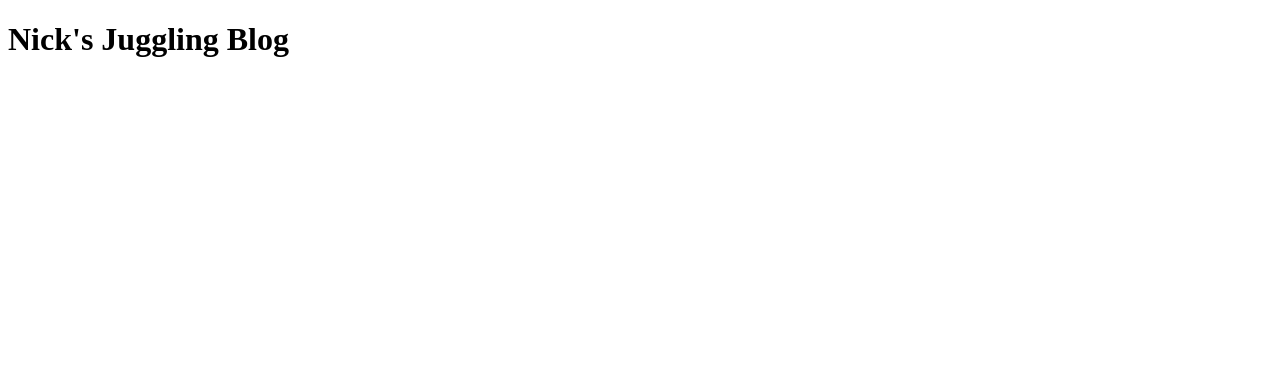
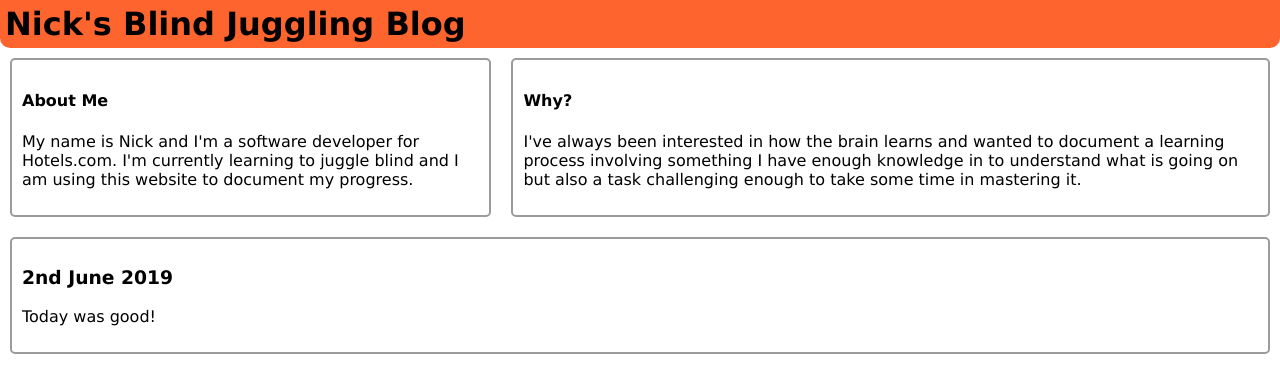
Before and after one commit to cravingsleep/cravingsleep.github.io, a plain HTML site: page index.html in a window 1280 px wide. Drawn offline with Linux system fonts and the light colour scheme.

Commit message:
Added info boxes and styles and header.

```diff
--- a/index.html
+++ b/index.html
@@ -1,9 +1,40 @@
 <!DOCTYPE html>
 <html>
-  <head>
-    <title>Nick's Juggling Blog</title>
-  </head>
-  <body>
-    <h1>Nick's Juggling Blog</h1>
-  </body>
+
+<head lang="en">
+  <title>Nick's Juggling Blog</title>
+  <link href="./styles.css" rel="stylesheet" type="text/css">
+</head>
+
+<body>
+  <header class="header">
+    <h1>Nick's Blind Juggling Blog</h1>
+  </header>
+  <section class="content">
+    <div class="infobox">
+      <h4>About Me</h4>
+      <p>
+        My name is Nick and I'm a software developer for Hotels.com. I'm currently
+        learning to juggle blind and I am using this website to document my
+        progress.
+      </p>
+    </div>
+    <div class="infobox">
+      <h4>Why?</h4>
+      <p>
+        I've always been interested in how the brain learns and wanted to document a
+        learning process involving something I have enough knowledge in to understand
+        what is going on but also a task challenging enough to take some time in
+        mastering it.
+      </p>
+    </div>
+  </section>
+
+  <div class="infobox entry">
+    <h3>2nd June 2019</h3>
+    <p>Today was good!</p>
+  </div>
+
+</body>
+
 </html>
--- /dev/null
+++ b/styles.css
@@ -0,0 +1,35 @@
+:root {
+    --primary-color: #FE642E;
+}
+
+html, body {
+    font-family: Verdana, 'Times New Roman', Times, serif;
+}
+
+html, body, h1 {
+    margin: 0;
+    padding: 0;
+}
+
+.header {
+    position: sticky;
+    background-color: var(--primary-color);
+    padding: 5px;
+    border-radius: 0px 0px 10px 10px;
+}
+
+.content {
+    display: flex;
+    justify-content: space-around;
+}
+
+.infobox {
+    border: 2px solid rgb(156, 154, 154);
+    margin: 10px;
+    padding: 10px;
+    border-radius: 5px;
+}
+
+.entry {
+
+}
```
